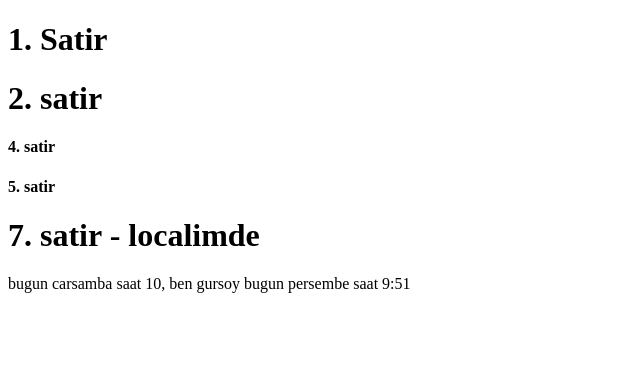
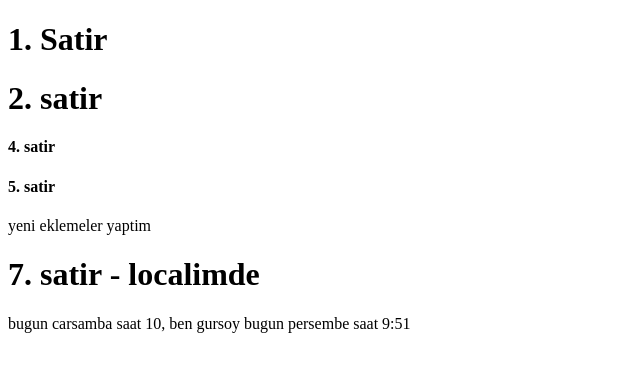
Before and after one commit to chemistbaba/WebDevGitDeneme, a plain HTML site: page index.html in a window 1280 px wide. Shown: the whole page, without its empty margins (0-640 px from the left). Drawn offline with Linux system fonts and the light colour scheme.

Commit message:
Update index.html

```diff
--- a/index.html
+++ b/index.html
@@ -9,7 +9,7 @@
     <h1>2. satir</h1>
     <h4> 4. satir</h4>
     <h4> 5. satir</h4>
-
+yeni eklemeler yaptim
     <h1>7. satir - localimde</h1>
     bugun carsamba saat 10, ben gursoy
     bugun persembe saat 9:51
```
